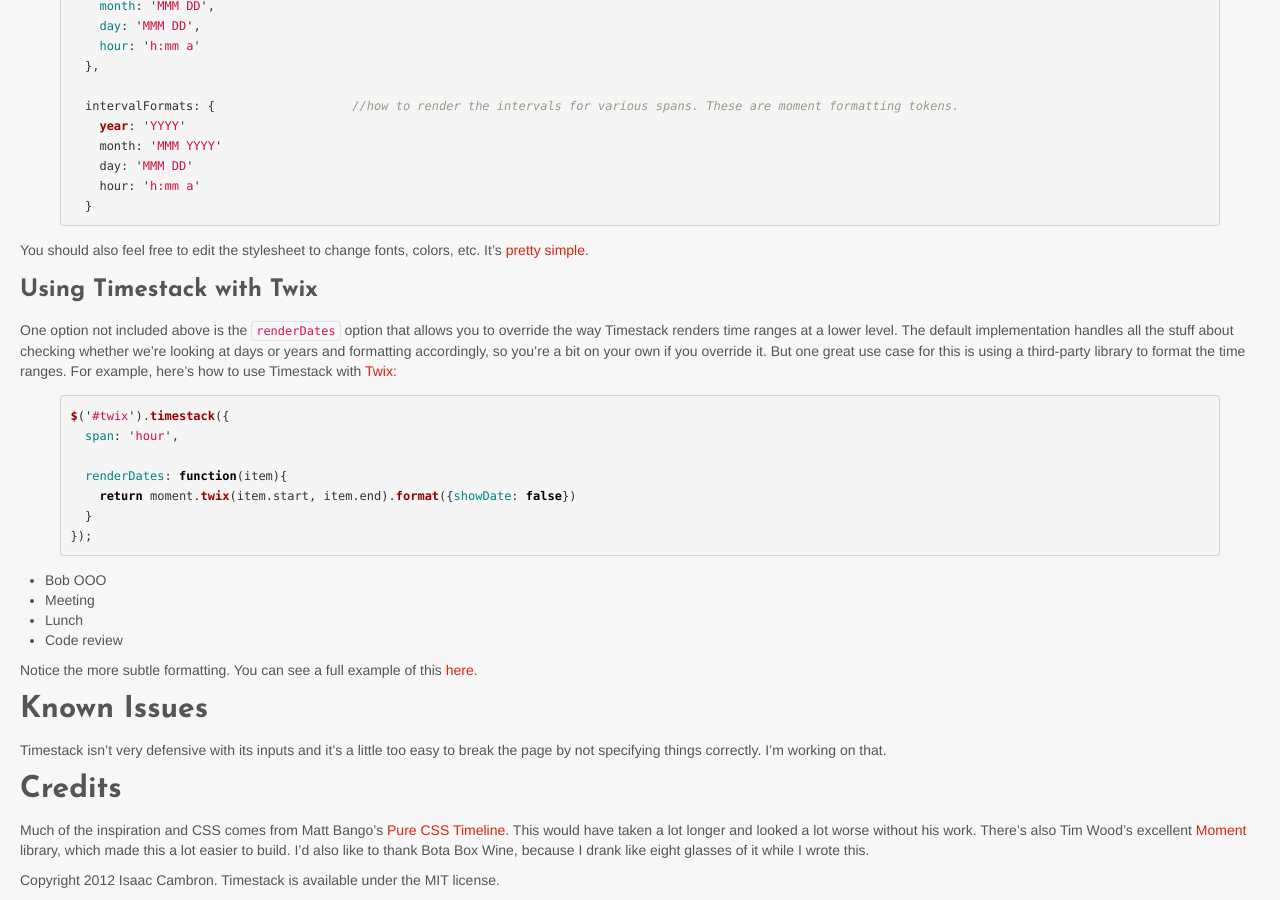
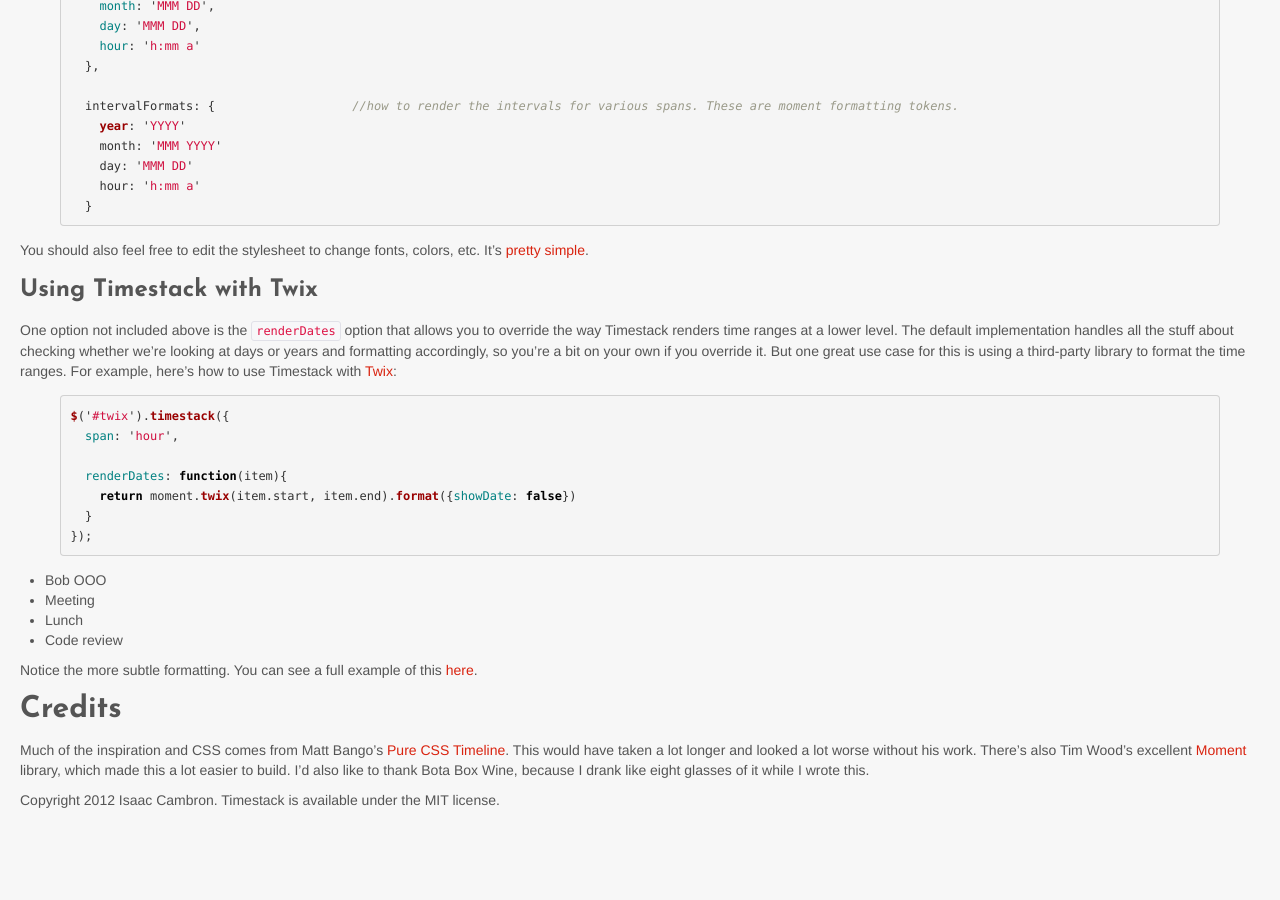
Before and after one commit to icambron/timestack, a Jekyll site: the page built from index.markdown, in a window 1280 px wide and 900 px high, scrolled down 2827 px. Built offline with Jekyll 4.4.1, drawn with Linux system fonts in a browser that asks for light colours; nearby versions of some CDN libraries; Markdown is read by kramdown in place of the engine named in the settings; after the commit the page ends 3647 px from its top, so only the background shows below that.

Commit message:
removing known issues section, cause i think they're fixed

```diff
--- a/index.markdown
+++ b/index.markdown
@@ -227,12 +227,6 @@ $(function(){
 
 Notice the more subtle formatting. You can see a full example of this [here](https://github.com/icambron/timestack/blob/master/examples/twix.html).
 
-##Known Issues
-
-Timestack isn't very defensive with its inputs and it's a little too
-easy to break the page by not specifying things correctly. I'm working
-on that.
-
 ##Credits
 
 Much of the inspiration and CSS comes from Matt Bango's [Pure CSS
```
